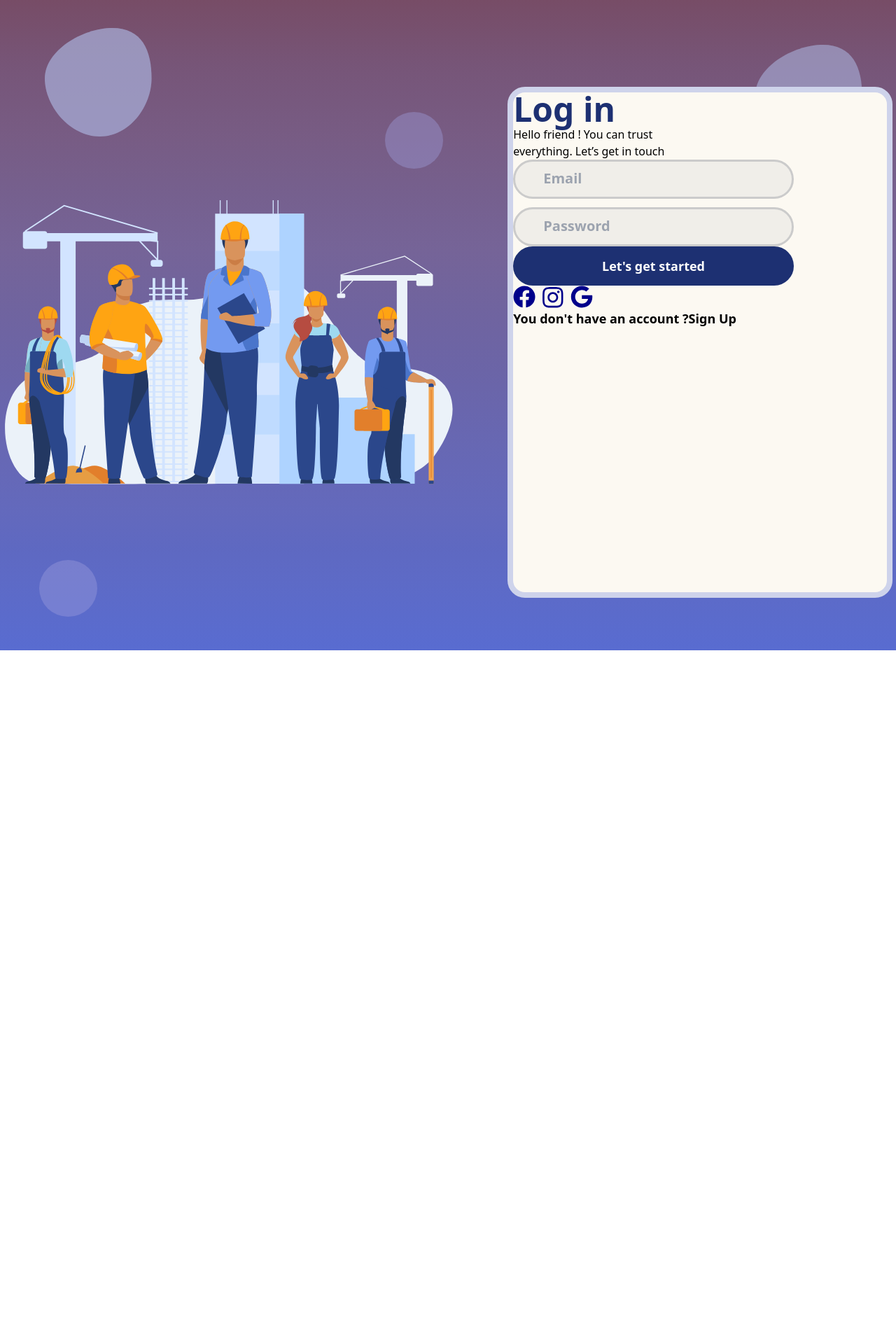
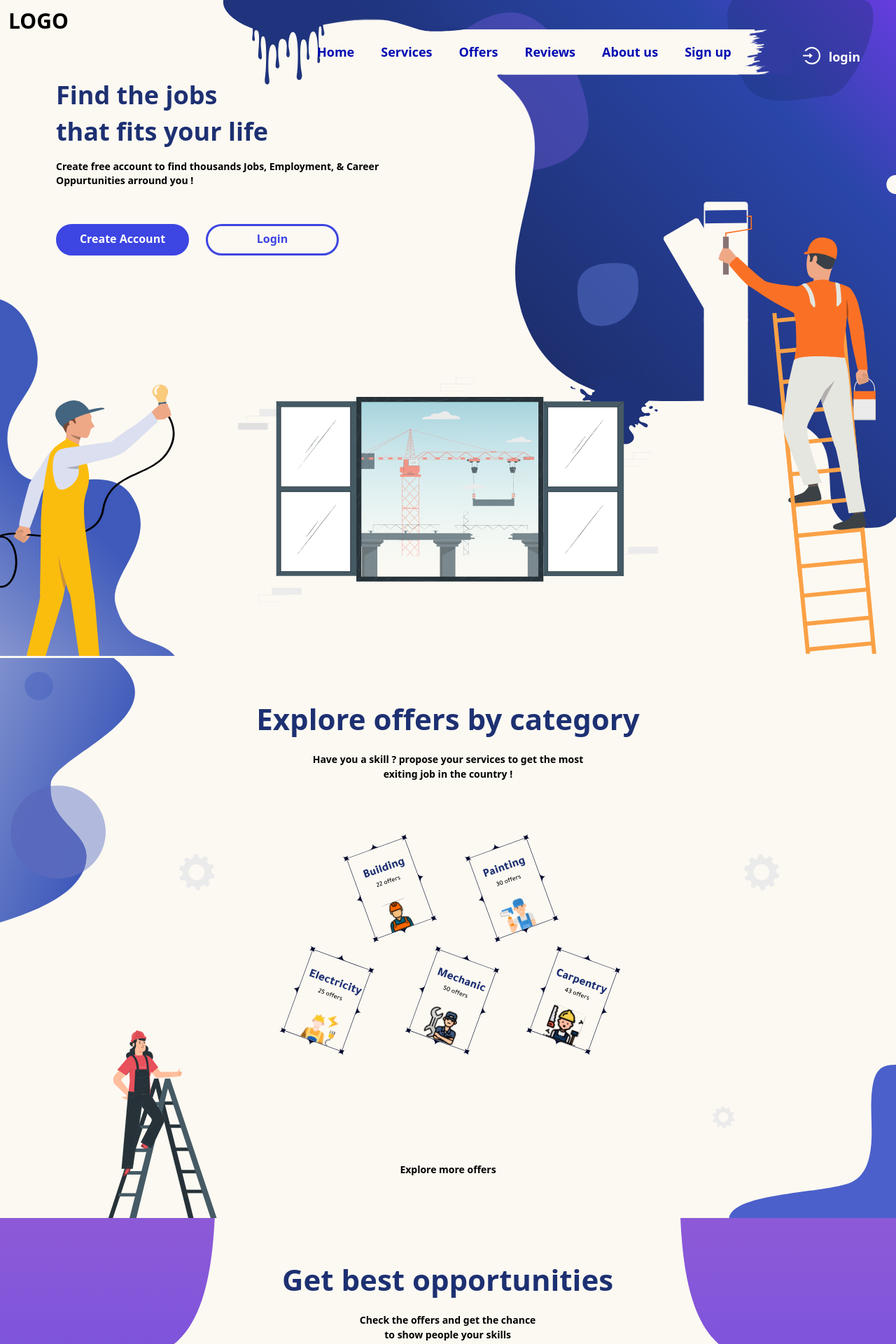
Before and after one commit to AhmedSEHILI/JoSeFinder, a React (Create React App) app: page / in a window 1280 px wide. Shown: the top 1920 px of the page at 70% size. Before the commit the page ends 953 px from the top, so only its background shows below. Built offline with nearby package versions, Linux system fonts and the light colour scheme.

Commit message:
Login page final

```diff
--- a/src/App.js
+++ b/src/App.js
@@ -10,7 +10,10 @@ import BackG from './SIgnUp/BackG';
 
 function App() {
   return (
-      <div className="content">
+      <div className="">
+        <Hero />
+        <Services />
+        <Offers />
         <BackG />
 
       </div>
--- a/src/Offers/Offers.js
+++ b/src/Offers/Offers.js
@@ -9,7 +9,7 @@ function Offers(props) {
                 <div className="text-[14px] font-semibold text-center mt-4">Check the offers and get the chance</div>
                 <div className="text-[14px] font-semibold text-center">to show people your skills</div>
             </div>
-            <img src="/Offers/RightSide.svg" alt="RightSide" className="Lside w-[22%]" />
+            <img src="/Offers/RightSide.svg" alt="RightSide" className="Lside" />
         </div>
     );
 }
--- a/src/SIgnUp/BackG.js
+++ b/src/SIgnUp/BackG.js
@@ -3,13 +3,13 @@ import LoginCard from './LoginCard';
 
 function BackG(props) {
     return (
-        <div className="relative h-[929px] w-screen">
+        <div className="relative h-[940px]">
             <img src="/SignUp/Group 45.svg" alt="" className="absolute left-16 top-10" />
             <img src="/SignUp/Ellipse 32.svg" alt="" className="absolute left-[550px] top-40" />
             <img src="/SignUp/Group 47.svg" alt="" className="absolute right-12 top-16" />
             <img src="/SignUp/Ellipse 32.svg" alt="" className="absolute left-14 bottom-12" />
 
-            <div className="absolute h-full w-full flex flex-row items-center justify-around gap-16 mt-6">
+            <div className="absolute top-[10%] w-full flex flex-row items-center justify-around gap-16 mt-6">
 
                 <img src="/SignUp/Workers.svg" alt="" className="" />
                 <div className="">
--- a/src/SIgnUp/LoginButton.js
+++ b/src/SIgnUp/LoginButton.js
@@ -2,7 +2,7 @@ import React from 'react';
 
 function LoginButton(props) {
     return (
-        <div className="flex justify-center items-center rounded-[60px] w-[75%] h-14 bg-DarkBlue text-white font-bold text-lg border-DarkBlue border-[3px] hover:text-DarkBlue hover:bg-transparent">
+        <div className="flex justify-center items-center rounded-[60px] w-96 h-14 bg-DarkBlue text-white font-bold text-lg border-DarkBlue border-[3px] hover:text-DarkBlue hover:bg-transparent">
             Let's get started
         </div>
     );
--- a/src/SIgnUp/LoginCard.js
+++ b/src/SIgnUp/LoginCard.js
@@ -6,15 +6,18 @@ import { FaFacebook, FaInstagram, FaGoogle } from 'react-icons/fa';
 
 function LoginCard(props) {
     return (
-        <div className="w-[550px] h-[730px] bg-[#FCF9F2] border-solid border-[8px] border-[#CED3EB] rounded-[25px] flex flex-col">
-            <h2 className="font-extrabold text-5xl text-DarkBlue">Log in</h2>
-            <p className="">Hello friend ! You can trust<br /> everything. Let’s get in touch</p>
-            <div className="flex flex-col gap-3">
-                <input type="text" placeholder="Email" className="h-14 w-[75%] rounded-[60px] border-[3.5px] border-MyGrey bg-MyGrey bg-opacity-25 px-6 placeholder:text-Grey placeholder:font-semibold placeholder:text-xl placeholder:pl-4"/>
-                <input type="text" placeholder="Password" className="h-14 w-[75%] rounded-[60px] border-[3.5px] border-MyGrey bg-MyGrey bg-opacity-25 px-6 placeholder:text-Grey placeholder:font-semibold placeholder:text-xl placeholder:pl-4"/>
+        <div className="w-[550px] h-[730px] bg-[#FCF9F2] border-solid border-[8px] border-[#CED3EB] rounded-[25px] flex flex-col justify-evenly items-center">
+            <div className="flex flex-col items-center gap-6">
+                <h2 className="font-extrabold text-5xl text-DarkBlue">Log in</h2>
+                <p className="text-center">Hello friend ! You can trust<br /> everything. Let’s get in touch</p>
+            </div>
+
+            <div className="flex flex-col gap-5">
+                <input type="text" placeholder="Email" className="h-14 w-96 rounded-[60px] border-[3.5px] border-MyGrey bg-MyGrey bg-opacity-25 px-6 placeholder:text-Grey placeholder:font-semibold placeholder:text-xl placeholder:pl-4"/>
+                <input type="text" placeholder="Password" className="h-14 w-96 rounded-[60px] border-[3.5px] border-MyGrey bg-MyGrey bg-opacity-25 px-6 placeholder:text-Grey placeholder:font-semibold placeholder:text-xl placeholder:pl-4"/>
             </div>
             <LoginButton />
-            <div className="flex flex-row gap-2">
+            <div className="flex flex-row gap-4">
 
             <FaFacebook style={{ fontSize: '2em', color: 'darkblue' }} />
             <FaInstagram style={{ fontSize: '2.1em', color: 'darkblue' }} />
@@ -23,8 +26,8 @@ function LoginCard(props) {
 
             </div>
             <div className="flex flex-row">
-                <p className="font-semibold text-lg">You don't have an account ? </p>
-                <p className="font-bold text-lg">Sign Up</p>
+                <p className="font-semibold text-lg text-DarkBlue">You don't have an account ? </p>
+                <p className="font-bold text-lg text-DarkBlue">Sign Up</p>
             </div>
         </div>
     );
--- a/src/Services/Bg.js
+++ b/src/Services/Bg.js
@@ -5,7 +5,7 @@ function Bg(props) {
     return (
         <div className="relative h-screen w-screen bg-[#FCF9F2]">
             <img src="/Services/LeftShape.svg" alt="leftshapes" className="absolute w-[15.1%]" />
-            <img src="/Services/RightShape.svg" alt="RightShape" className="absolute bottom-0 right-0 w-[22%]" />
+            <img src="/Services/RightShape.svg" alt="RightShape" className="absolute bottom-0 right-0 w-[18.7%]" />
             <img src="/Services/Woman.svg" alt="Woman" className="absolute bottom-0 left-0 lg:left-[12%] w-[12.3%]" />
             <img src="/Services/ShapeBig.svg" alt="shapes" className="absolute top-[35%] right-[13%] " />
             <img src="/Services/ShapeBig.svg" alt="shapes" className="absolute top-[35%] left-[20%] " />
```
